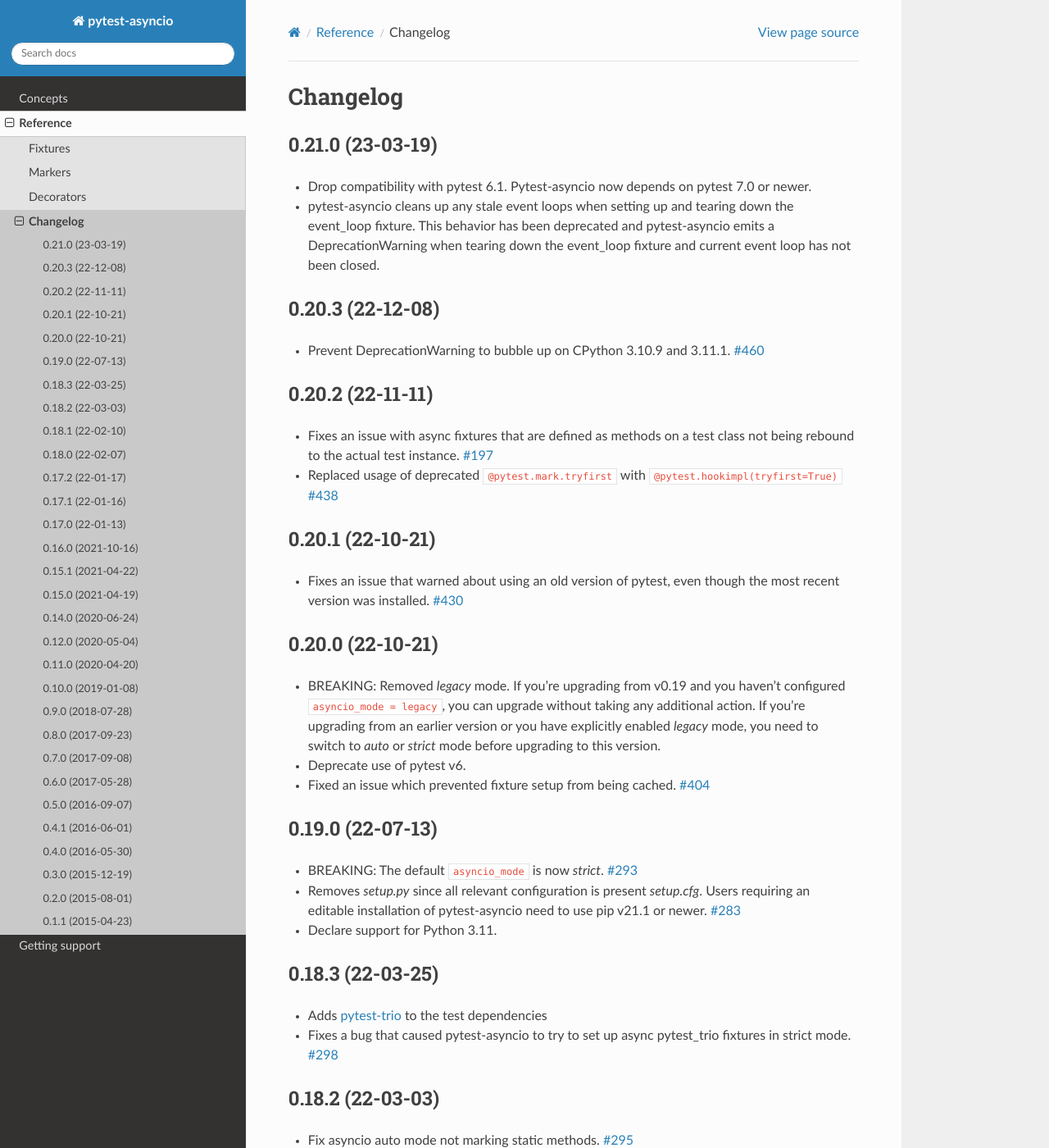
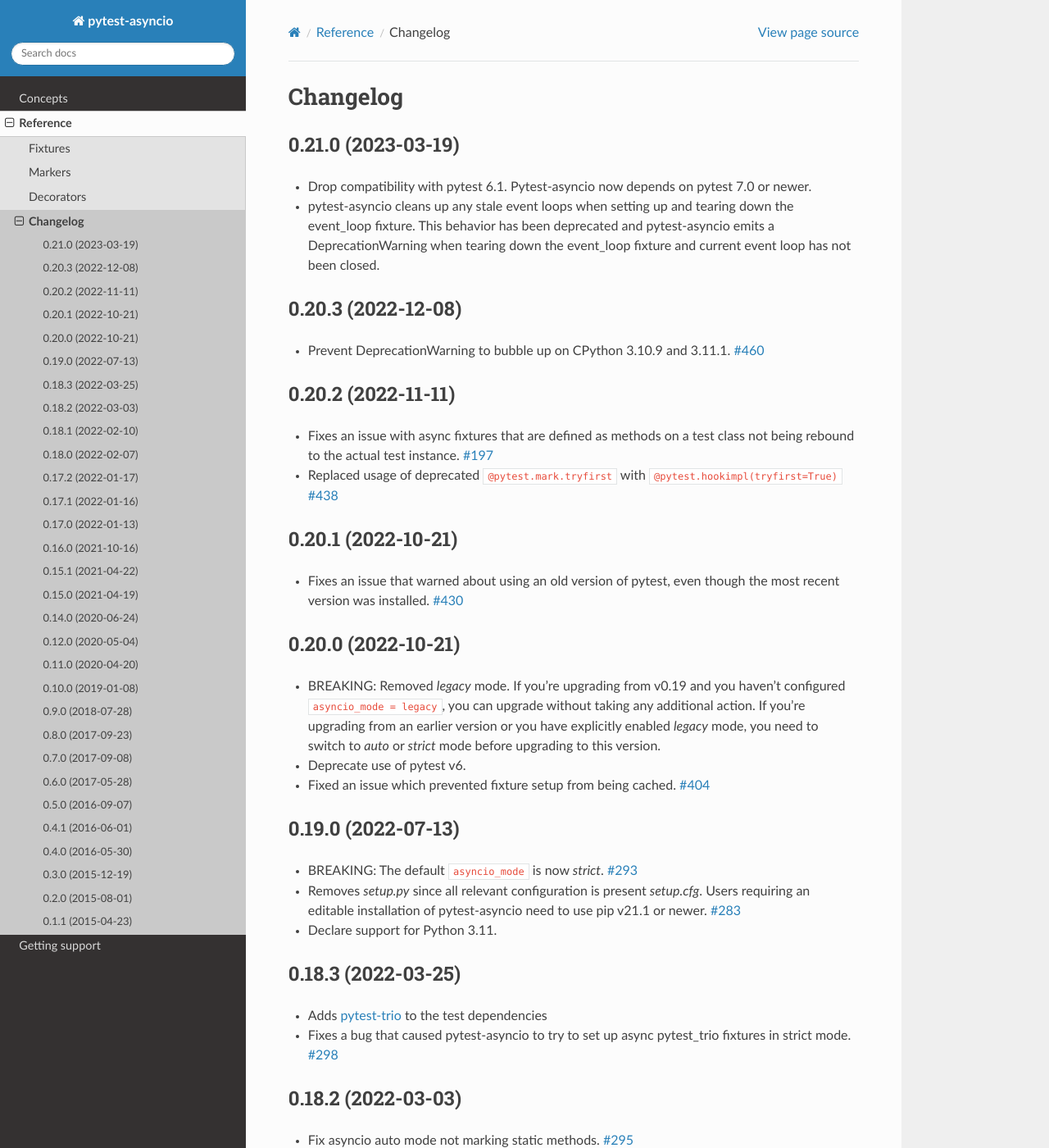
Before and after one commit to pytest-dev/pytest-asyncio, a Sphinx documentation site: the page built from docs/source/reference/changelog.rst, in a window 1280 px wide and 1400 px high. Shown: the whole window at 82% size. Built offline with Sphinx 7.4.7 and the Read the Docs theme 2.0.0, drawn with Linux system fonts in a browser that asks for light colours; pages that are not in the unit, such as notebooks, are missing from menus; some of the changed text lies outside the part shown.

Commit message:
[docs] Release dates in changelog use the full year rather than the last two digits.
Signed-off-by: Michael Seifert <m.seifert@digitalernachschub.de>

```diff
--- a/docs/source/reference/changelog.rst
+++ b/docs/source/reference/changelog.rst
@@ -2,77 +2,77 @@
 Changelog
 =========
 
-0.21.0 (23-03-19)
-=================
+0.21.0 (2023-03-19)
+===================
 - Drop compatibility with pytest 6.1. Pytest-asyncio now depends on pytest 7.0 or newer.
 - pytest-asyncio cleans up any stale event loops when setting up and tearing down the
   event_loop fixture. This behavior has been deprecated and pytest-asyncio emits a
   DeprecationWarning when tearing down the event_loop fixture and current event loop
   has not been closed.
 
-0.20.3 (22-12-08)
-=================
+0.20.3 (2022-12-08)
+===================
 - Prevent DeprecationWarning to bubble up on CPython 3.10.9 and 3.11.1.
   `#460 <https://github.com/pytest-dev/pytest-asyncio/issues/460>`_
 
-0.20.2 (22-11-11)
-=================
+0.20.2 (2022-11-11)
+===================
 - Fixes an issue with async fixtures that are defined as methods on a test class not being rebound to the actual test instance. `#197 <https://github.com/pytest-dev/pytest-asyncio/issues/197>`_
 - Replaced usage of deprecated ``@pytest.mark.tryfirst`` with ``@pytest.hookimpl(tryfirst=True)`` `#438 <https://github.com/pytest-dev/pytest-asyncio/pull/438>`_
 
-0.20.1 (22-10-21)
-=================
+0.20.1 (2022-10-21)
+===================
 - Fixes an issue that warned about using an old version of pytest, even though the most recent version was installed. `#430 <https://github.com/pytest-dev/pytest-asyncio/issues/430>`_
 
-0.20.0 (22-10-21)
-=================
+0.20.0 (2022-10-21)
+===================
 - BREAKING: Removed *legacy* mode. If you're upgrading from v0.19 and you haven't configured ``asyncio_mode = legacy``, you can upgrade without taking any additional action. If you're upgrading from an earlier version or you have explicitly enabled *legacy* mode, you need to switch to *auto* or *strict* mode before upgrading to this version.
 - Deprecate use of pytest v6.
 - Fixed an issue which prevented fixture setup from being cached. `#404 <https://github.com/pytest-dev/pytest-asyncio/pull/404>`_
 
-0.19.0 (22-07-13)
-=================
+0.19.0 (2022-07-13)
+===================
 - BREAKING: The default ``asyncio_mode`` is now *strict*. `#293 <https://github.com/pytest-dev/pytest-asyncio/issues/293>`_
 - Removes `setup.py` since all relevant configuration is present `setup.cfg`. Users requiring an editable installation of pytest-asyncio need to use pip v21.1 or newer. `#283 <https://github.com/pytest-dev/pytest-asyncio/issues/283>`_
 - Declare support for Python 3.11.
 
-0.18.3 (22-03-25)
-=================
+0.18.3 (2022-03-25)
+===================
 - Adds `pytest-trio <https://pypi.org/project/pytest-trio/>`_ to the test dependencies
 - Fixes a bug that caused pytest-asyncio to try to set up async pytest_trio fixtures in strict mode. `#298 <https://github.com/pytest-dev/pytest-asyncio/issues/298>`_
 
-0.18.2 (22-03-03)
-=================
+0.18.2 (2022-03-03)
+===================
 - Fix asyncio auto mode not marking static methods. `#295 <https://github.com/pytest-dev/pytest-asyncio/issues/295>`_
 - Fix a compatibility issue with Hypothesis 6.39.0. `#302 <https://github.com/pytest-dev/pytest-asyncio/issues/302>`_
 
-0.18.1 (22-02-10)
-=================
+0.18.1 (2022-02-10)
+===================
 - Fixes a regression that prevented async fixtures from working in synchronous tests. `#286 <https://github.com/pytest-dev/pytest-asyncio/issues/286>`_
 
-0.18.0 (22-02-07)
-=================
+0.18.0 (2022-02-07)
+===================
 
 - Raise a warning if @pytest.mark.asyncio is applied to non-async function. `#275 <https://github.com/pytest-dev/pytest-asyncio/issues/275>`_
 - Support parametrized ``event_loop`` fixture. `#278 <https://github.com/pytest-dev/pytest-asyncio/issues/278>`_
 
-0.17.2 (22-01-17)
-=================
+0.17.2 (2022-01-17)
+===================
 
 - Require ``typing-extensions`` on Python<3.8 only. `#269 <https://github.com/pytest-dev/pytest-asyncio/issues/269>`_
 - Fix a regression in tests collection introduced by 0.17.1, the plugin works fine with non-python tests again. `#267 <https://github.com/pytest-dev/pytest-asyncio/issues/267>`_
 
 
-0.17.1 (22-01-16)
-=================
+0.17.1 (2022-01-16)
+===================
 - Fixes a bug that prevents async Hypothesis tests from working without explicit ``asyncio`` marker when ``--asyncio-mode=auto`` is set. `#258 <https://github.com/pytest-dev/pytest-asyncio/issues/258>`_
 - Fixed a bug that closes the default event loop if the loop doesn't exist `#257 <https://github.com/pytest-dev/pytest-asyncio/issues/257>`_
 - Added type annotations. `#198 <https://github.com/pytest-dev/pytest-asyncio/issues/198>`_
 - Show asyncio mode in pytest report headers. `#266 <https://github.com/pytest-dev/pytest-asyncio/issues/266>`_
 - Relax ``asyncio_mode`` type definition; it allows to support pytest 6.1+. `#262 <https://github.com/pytest-dev/pytest-asyncio/issues/262>`_
 
-0.17.0 (22-01-13)
-=================
+0.17.0 (2022-01-13)
+===================
 - `pytest-asyncio` no longer alters existing event loop policies. `#168 <https://github.com/pytest-dev/pytest-asyncio/issues/168>`_, `#188 <https://github.com/pytest-dev/pytest-asyncio/issues/168>`_
 - Drop support for Python 3.6
 - Fixed an issue when pytest-asyncio was used in combination with `flaky` or inherited asynchronous Hypothesis tests. `#178 <https://github.com/pytest-dev/pytest-asyncio/issues/178>`_ `#231 <https://github.com/pytest-dev/pytest-asyncio/issues/231>`_
```
